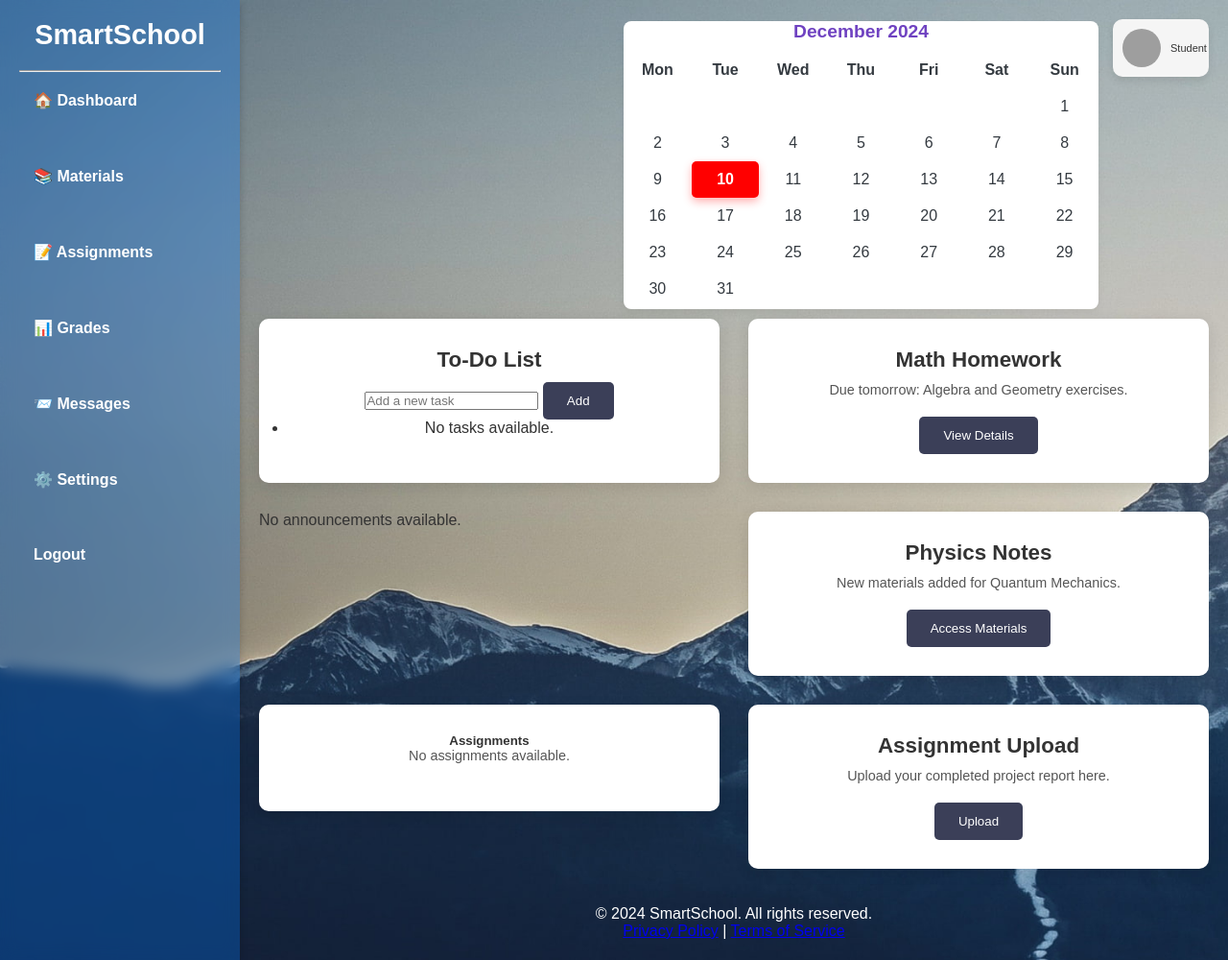
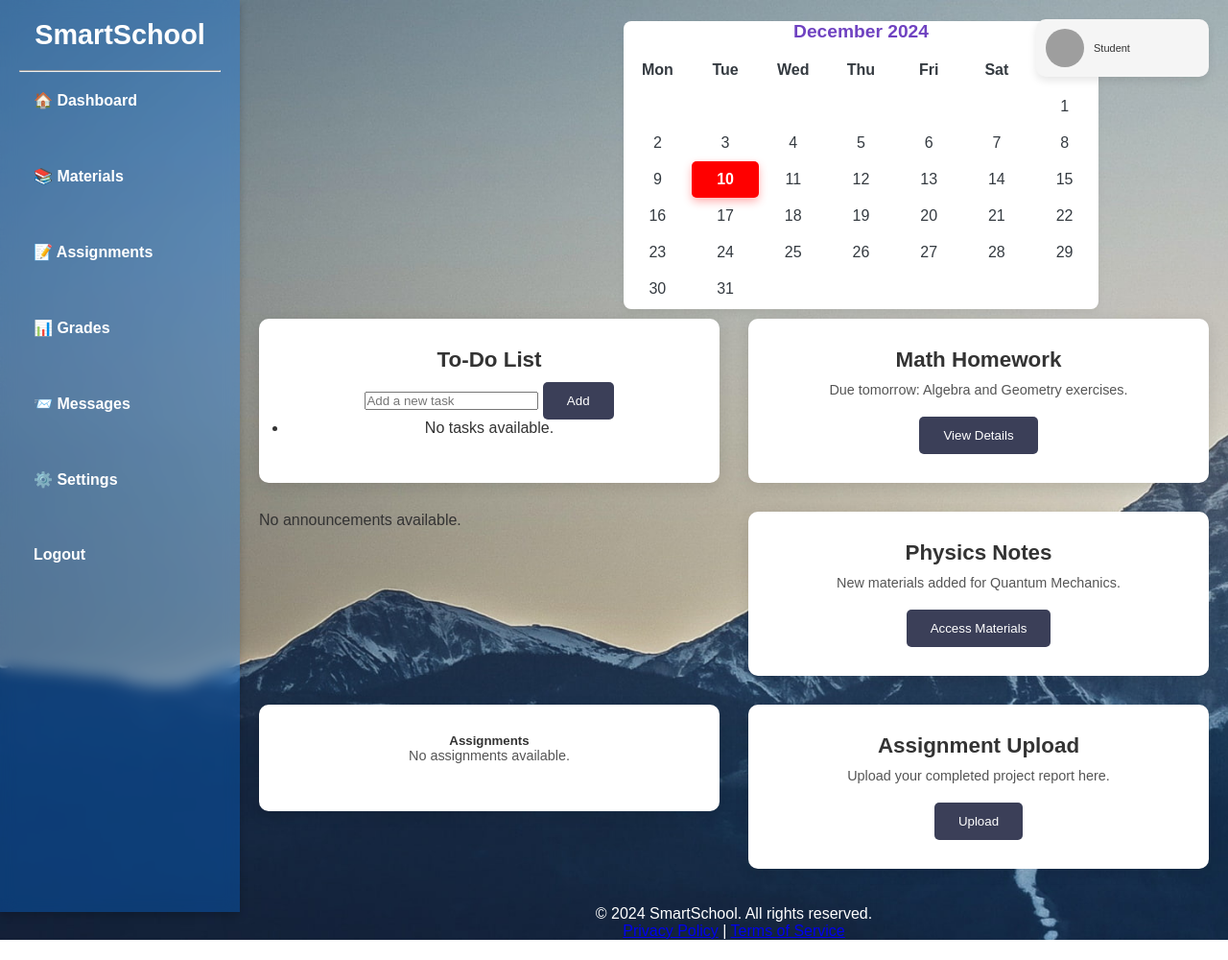
Before and after one commit to johncybersec1/smartsys, a Python web app: template templates/stddashboard.html in a window 1280 px wide. Shown: the whole page at 96% size. After the commit the page ends 979 px from the top, so only its background shows below. Run offline with Jinja, Linux system fonts and the light colour scheme; the template is opened without the code that fills it, so the values that code supplies are empty; grey boxes are pictures that could not be loaded.

Commit message:
changed dash header

```diff
--- a/static/mystyles.css
+++ b/static/mystyles.css
@@ -26,7 +26,7 @@ body {
     padding: 10px;
     border-radius: 10px;
     box-shadow: 0 4px 8px rgba(0, 0, 0, 0.1); /* Optional: adds shadow for a more elevated look */
-    width: 100px;
+    width: 180px;
     font-size: 11px;
     background-color: whitesmoke;
 }
@@ -46,7 +46,7 @@ body {
     backdrop-filter: blur(8px); /* Apply a blur effect to the background */
     padding: 20px;
     transition: all 0.3s ease; /* Smooth transition for hover effects */
-    height: 1000px;
+    height: 950px;
     width: 250px;
     padding: 20px;
     display: flex;
```
